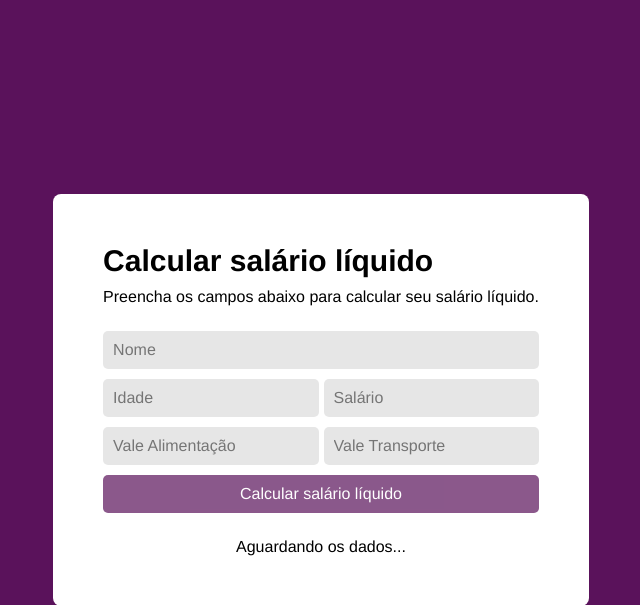
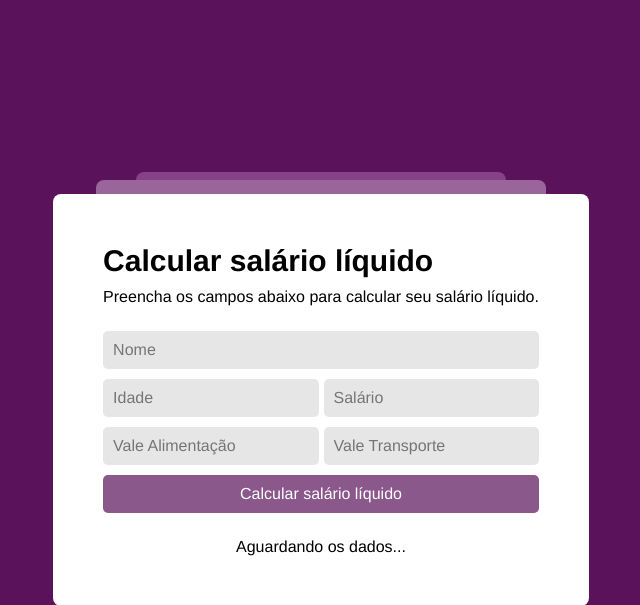
Before and after one commit to rafaeldiehl/exercicios-wepd3, a PHP site: page / in a window 1280 px wide. Shown: the top 605 px of the page, without its empty margins (319-959 px from the left). Run offline with PHP 8.4, Linux system fonts and the light colour scheme.

Commit message:
add css effects

```diff
--- a/aula_30_03/styles/sass/main.scss
+++ b/aula_30_03/styles/sass/main.scss
@@ -43,14 +43,14 @@ body {
     border-radius: 8px;
 
     &:nth-child(1) {
-      top: calc(50% - 127px);
+      top: calc(50% - 203px);
       width: 370px;
       height: 50px;
       background: $pink-t-200;
     }
 
     &:nth-child(2) {
-      top: calc(50% - 115px);
+      top: calc(50% - 195px);
       width: 450px;
       height: 50px;
       background: $pink-t-100;
```
Also changed, not shown: aula_30_03/styles/css/main.css (+1 -1 lines), 1 other file.
